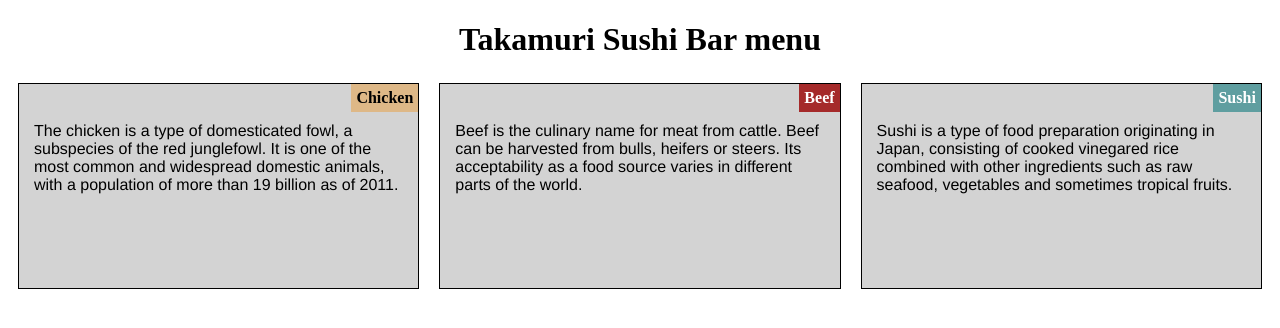
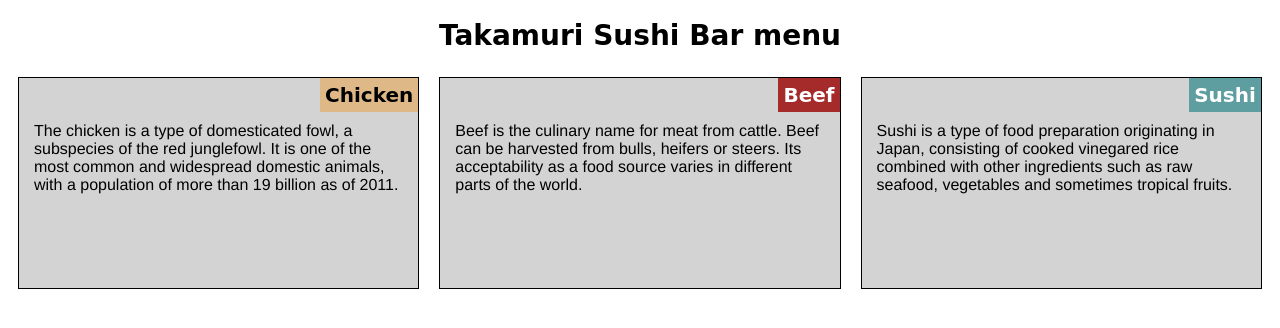
Before and after one commit to HarryRos/coursera-test, a plain HTML site: page module2_solution/index.html in a window 1280 px wide. Drawn offline with Linux system fonts and the light colour scheme.

Commit message:
Module 2 solution done

```diff
--- a/module2_solution/css/styles.css
+++ b/module2_solution/css/styles.css
@@ -1,10 +1,12 @@
 /********** Base styles **********/
 * {
   box-sizing: border-box;
+  font-family: cursive;
 }
 h1 {
   margin-bottom: 15px;
   text-align: center;
+  font-size: 1.75em;
 }
 
 p {
@@ -21,6 +23,7 @@ p {
   float: right;
   font-weight: bold;
   margin-bottom: 10px;
+  font-size: 1.25em;
 }
 
 .menu-item{
```
